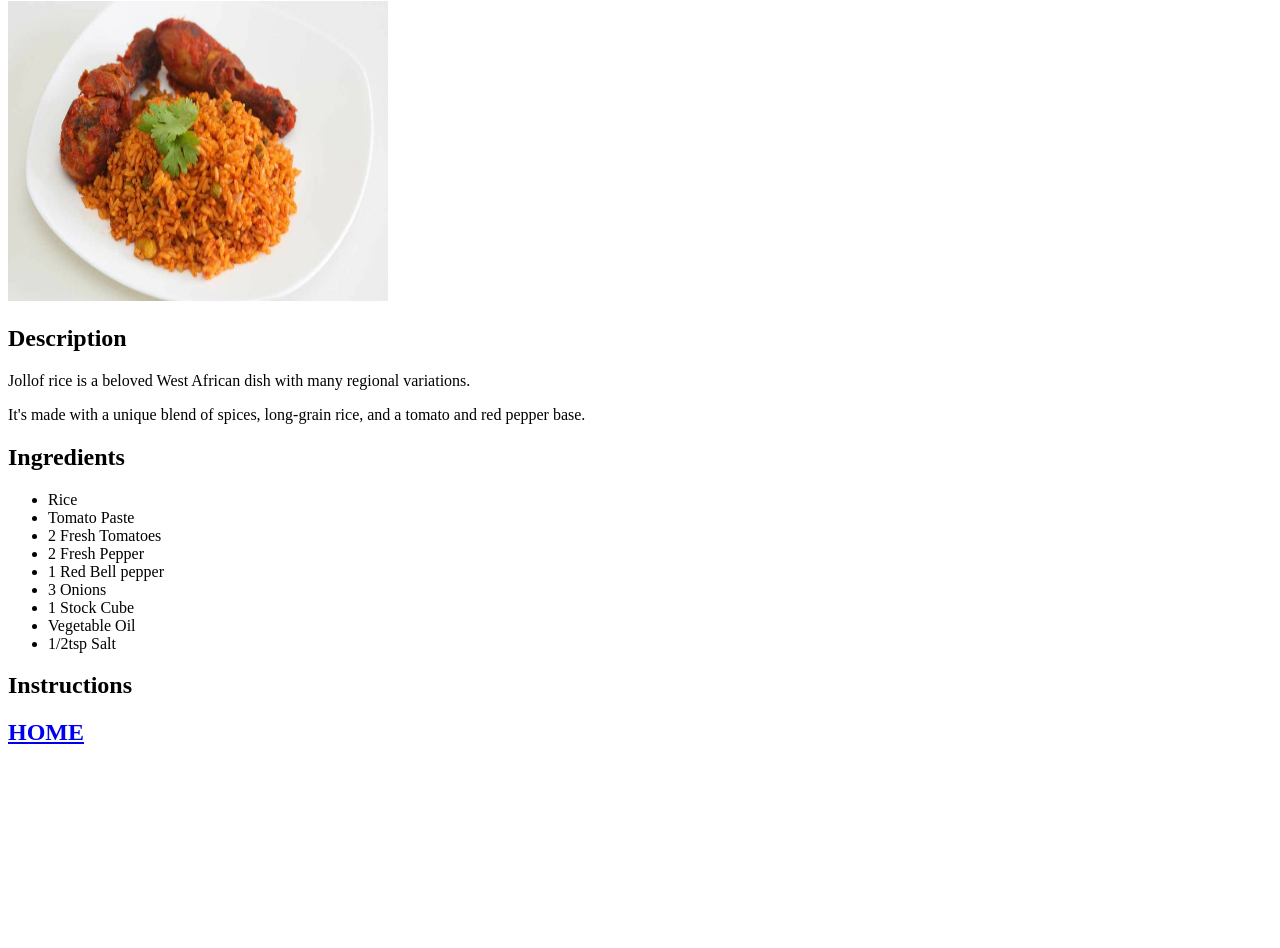
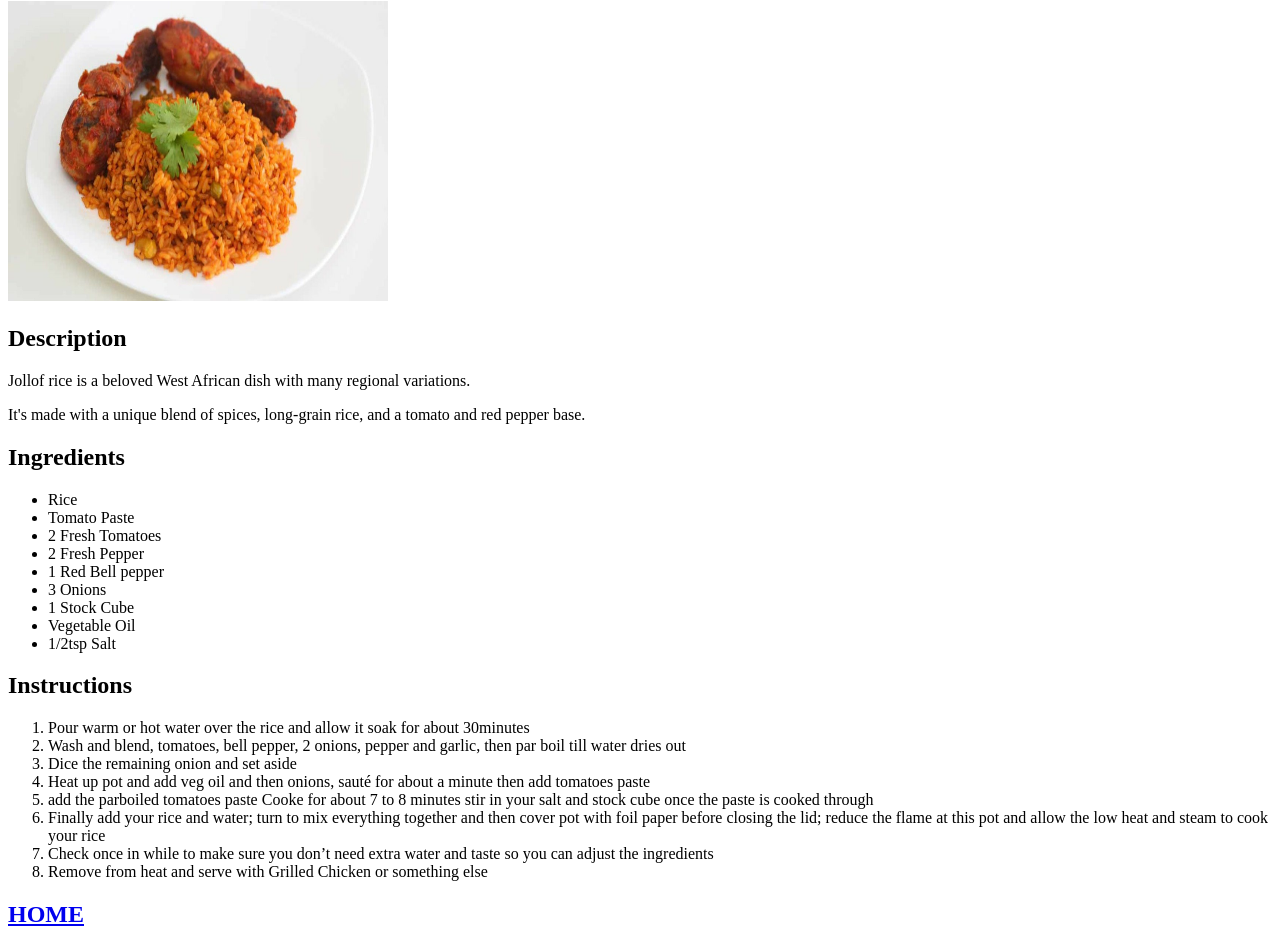
Before and after one commit to MountCoconutHead/odin-recipes, a plain HTML site: page recipes/Jollof_Rice/jollof-rice.html in a window 1280 px wide. Shown: the part 79-1027 px from the top of the page. Before the commit the page ends 845 px from the top, so only its background shows below. Drawn offline with Linux system fonts and the light colour scheme.

Commit message:
The Finish Line
Think i'm finally done with everything, now just need
to push all of this to Github

```diff
--- a/recipes/Jollof_Rice/jollof-rice.html
+++ b/recipes/Jollof_Rice/jollof-rice.html
@@ -32,13 +32,19 @@
             </ul>
 
 
-            <h2>Instructions</h2>
+        <h2>Instructions</h2>
 
+            <ol>
+                <li>Pour warm or hot water over the rice and allow it soak for about 30minutes</li>
+                <li>Wash and blend, tomatoes, bell pepper, 2 onions, pepper and garlic, then par boil till water dries out</li>
+                <li>Dice the remaining onion and set aside</li>
+                <li>Heat up pot and add veg oil and then onions, sauté for about a minute then add tomatoes paste</li>
+                <li>add the parboiled tomatoes paste Cooke for about 7 to 8 minutes stir in your salt and stock cube once the paste is cooked through</li>
+                <li>Finally add your rice and water; turn to mix everything together and then cover pot with foil paper before closing the lid; reduce the flame at this pot and allow the low heat and steam to cook your rice</li>
+                <li>Check once in while to make sure you don’t need extra water and taste so you can adjust the ingredients</li>
+                <li>Remove from heat and serve with Grilled Chicken or something else</li>
 
-
-
-
-
+            </ol>
 
         <a href="file:///home/gilbert25/repos/odin-recipes/index.html"><h2>HOME</h2></a>
 
```
